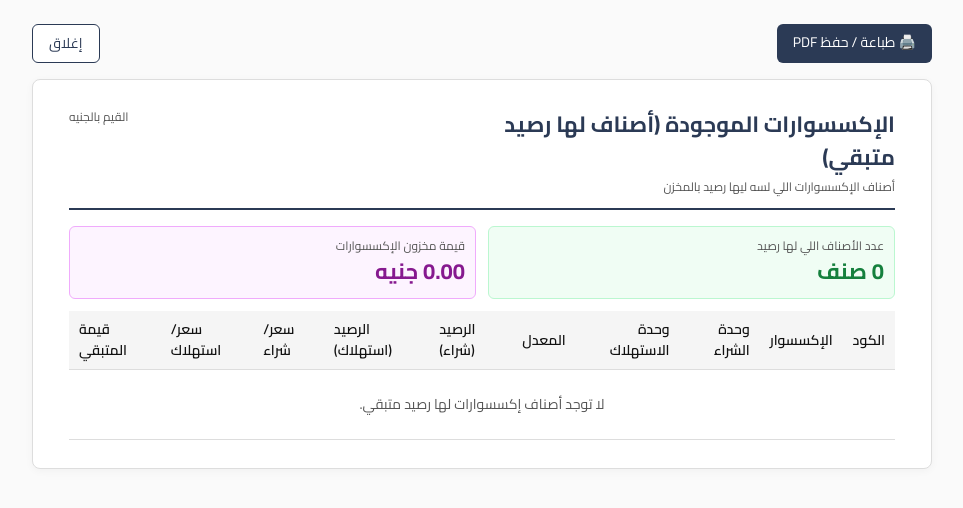
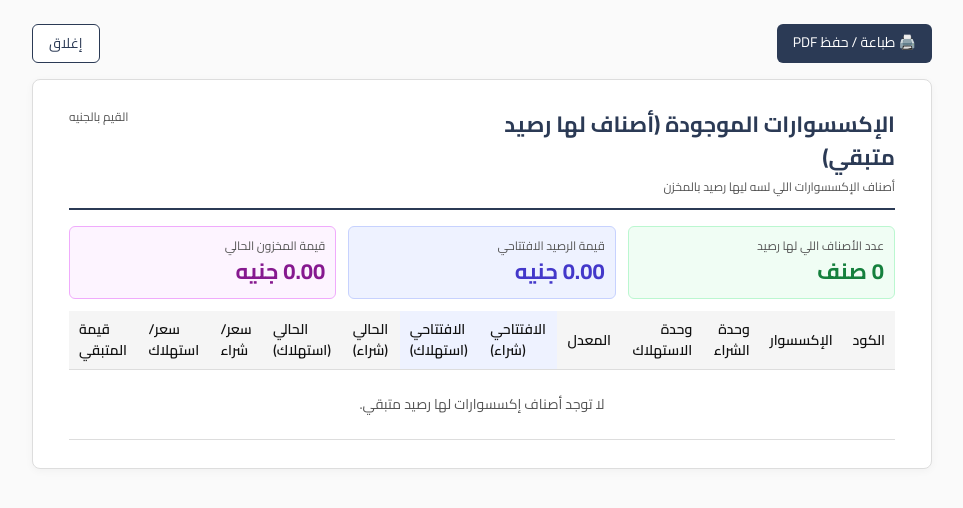
Before and after one commit to Ismaelm89/Roma-ERP, a Django app: page /manufacturing/accessories/on-hand/ in a window 1280 px wide. Shown: the top 508 px of the page, without its empty margins (158-1121 px from the left). Run offline with Django 5.2, Linux system fonts and the light colour scheme; the visitor is signed in with stand-in values (Sample User, id 1); data comes from the database, SQL or seed files in the repository; data that the repository does not hold is empty.

Commit message:
feat(manufacturing): store + show accessory opening balance in on-hand report
Accessory now keeps a fixed opening_stock/opening_cost (the originally-entered
opening, unaffected by consumption) alongside the running current_stock. The
opening posting stores it; the «الإكسسوارات الموجودة» report shows افتتاحي vs
حالي (each in purchase + consumption units) + total opening value.

Co-Authored-By: Claude Opus 4.8 (1M context) <noreply@anthropic.com>

```diff
--- a/manufacturing/models.py
+++ b/manufacturing/models.py
@@ -1019,6 +1019,12 @@ class Accessory(models.Model):
                                                         'متوسط تكلفة المشتريات')
     current_stock = models.DecimalField('الرصيد الحالي', max_digits=14, decimal_places=3,
                                          default=Decimal('0'), editable=False)
+    opening_stock = models.DecimalField('الرصيد الافتتاحي', max_digits=14, decimal_places=3,
+                                        default=Decimal('0'), editable=False,
+                                        help_text='الكمية اللي اترفع بيها أول مرة في الأرصدة الافتتاحية '
+                                                  '(ثابتة — مش بتتغير بالاستهلاك).')
+    opening_cost = models.DecimalField('تكلفة الوحدة الافتتاحية', max_digits=12, decimal_places=4,
+                                       default=Decimal('0'), editable=False)
     average_cost = models.DecimalField('متوسط التكلفة', max_digits=12, decimal_places=4,
                                         default=Decimal('0'), editable=False)
     supplier = models.ForeignKey('Supplier', null=True, blank=True,
@@ -1057,6 +1063,17 @@ class Accessory(models.Model):
     def cost_per_purchase_unit(self):
         """متوسط التكلفة معبَّراً عنه بوحدة الشراء (للعرض)."""
         return (Decimal(self.average_cost or 0) * self.conversion_factor)
+
+    @property
+    def opening_in_purchase_unit(self):
+        """الرصيد الافتتاحي معبَّراً عنه بوحدة الشراء (للعرض)."""
+        return (Decimal(self.opening_stock or 0) / self.conversion_factor)
+
+    @property
+    def opening_value(self):
+        """قيمة الرصيد الافتتاحي = الكمية × تكلفة الوحدة الافتتاحية."""
+        return (Decimal(self.opening_stock or 0)
+                * Decimal(self.opening_cost or 0)).quantize(Decimal('0.01'))
 
 
 class AccessoryPurchaseInvoice(models.Model):
--- a/manufacturing/views.py
+++ b/manufacturing/views.py
@@ -58,6 +58,7 @@ def accessories_on_hand(request):
 
     rows = []
     total_value = Decimal('0')
+    total_opening_value = Decimal('0')
     for a in qs:
         stock = Decimal(a.current_stock or 0)
         if stock <= 0:
@@ -68,14 +69,19 @@ def accessories_on_hand(request):
             'a': a, 'stock': stock, 'avg_cost': avg, 'value': value,
             'stock_purchase': a.stock_in_purchase_unit,
             'cost_purchase': a.cost_per_purchase_unit,
+            'opening': Decimal(a.opening_stock or 0),
+            'opening_purchase': a.opening_in_purchase_unit,
+            'opening_value': a.opening_value,
         })
         total_value += value
+        total_opening_value += a.opening_value
 
     context = {
         'company': Company.objects.first(),
         'rows': rows,
         'total_lines': len(rows),
         'total_value': total_value,
+        'total_opening_value': total_opening_value,
     }
     return render(request, 'manufacturing/accessories_on_hand.html', context)
 
--- a/templates/manufacturing/accessories_on_hand.html
+++ b/templates/manufacturing/accessories_on_hand.html
@@ -17,8 +17,12 @@
         <div class="muted">عدد الأصناف اللي لها رصيد</div>
         <div style="font-size:22px;font-weight:700;color:#15803d;">{{ total_lines }} صنف</div>
     </div>
+    <div style="flex:1;background:#eef2ff;border:1px solid #c7d2fe;padding:10px;border-radius:6px;">
+        <div class="muted">قيمة الرصيد الافتتاحي</div>
+        <div style="font-size:22px;font-weight:700;color:#4338ca;">{{ total_opening_value|money:2 }} جنيه</div>
+    </div>
     <div style="flex:1;background:#fdf4ff;border:1px solid #f0abfc;padding:10px;border-radius:6px;">
-        <div class="muted">قيمة مخزون الإكسسوارات</div>
+        <div class="muted">قيمة المخزون الحالي</div>
         <div style="font-size:22px;font-weight:700;color:#86198f;">{{ total_value|money:2 }} جنيه</div>
     </div>
 </div>
@@ -31,8 +35,10 @@
             <th>وحدة الشراء</th>
             <th>وحدة الاستهلاك</th>
             <th class="num">المعدل</th>
-            <th class="num">الرصيد (شراء)</th>
-            <th class="num">الرصيد (استهلاك)</th>
+            <th class="num" style="background:#eef2ff;">الافتتاحي (شراء)</th>
+            <th class="num" style="background:#eef2ff;">الافتتاحي (استهلاك)</th>
+            <th class="num">الحالي (شراء)</th>
+            <th class="num">الحالي (استهلاك)</th>
             <th class="num">سعر/شراء</th>
             <th class="num">سعر/استهلاك</th>
             <th class="num">قيمة المتبقي</th>
@@ -46,6 +52,8 @@
             <td>{{ row.a.purchase_unit }}</td>
             <td>{{ row.a.unit }}</td>
             <td class="num">{{ row.a.units_per_purchase|money:2 }}</td>
+            <td class="num" style="background:#f5f7ff;">{{ row.opening_purchase|money:3 }}</td>
+            <td class="num" style="background:#f5f7ff;"><b>{{ row.opening|money:3 }}</b></td>
             <td class="num">{{ row.stock_purchase|money:3 }}</td>
             <td class="num"><b>{{ row.stock|money:3 }}</b></td>
             <td class="num">{{ row.cost_purchase|money:2 }}</td>
@@ -53,7 +61,7 @@
             <td class="num"><b>{{ row.value|money:2 }}</b></td>
         </tr>
     {% empty %}
-        <tr><td colspan="10" style="text-align:center;color:var(--muted);padding:24px;">
+        <tr><td colspan="12" style="text-align:center;color:var(--muted);padding:24px;">
             لا توجد أصناف إكسسوارات لها رصيد متبقي.
         </td></tr>
     {% endfor %}
@@ -61,7 +69,7 @@
     {% if rows %}
     <tfoot>
         <tr class="totals">
-            <td colspan="9" style="font-weight:700;">الإجمالي</td>
+            <td colspan="11" style="font-weight:700;">الإجمالي</td>
             <td class="num" style="font-weight:700;border-top:2px solid var(--ink);">{{ total_value|money:2 }}</td>
         </tr>
     </tfoot>
```
Also changed, not shown: core/opening.py (+5 -2 lines), manufacturing/migrations/0047_accessory_opening_cost_accessory_opening_stock.py (added).
